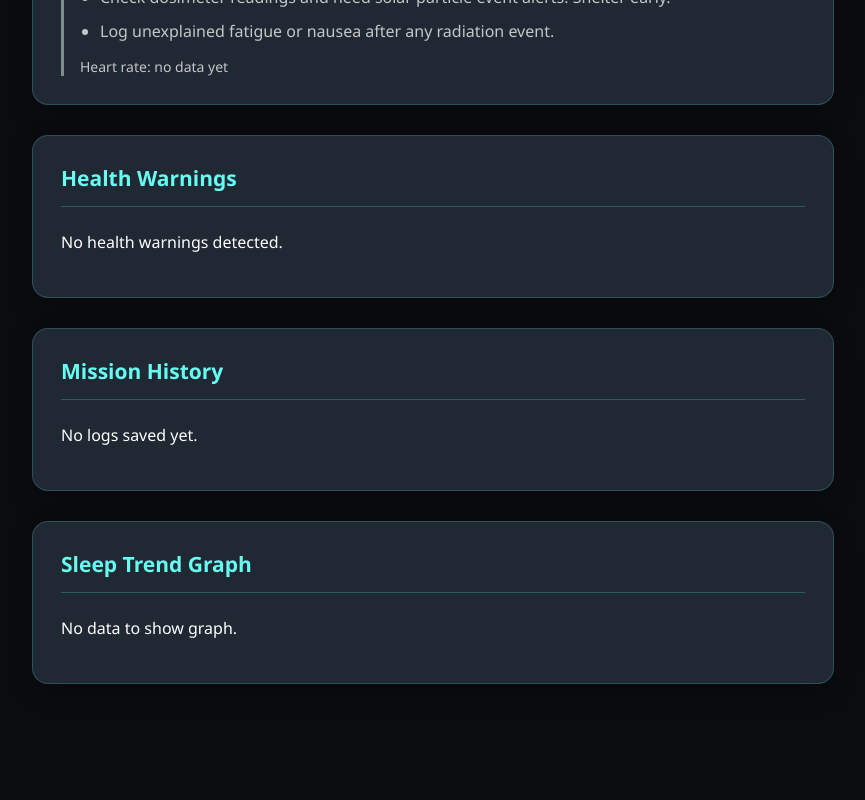
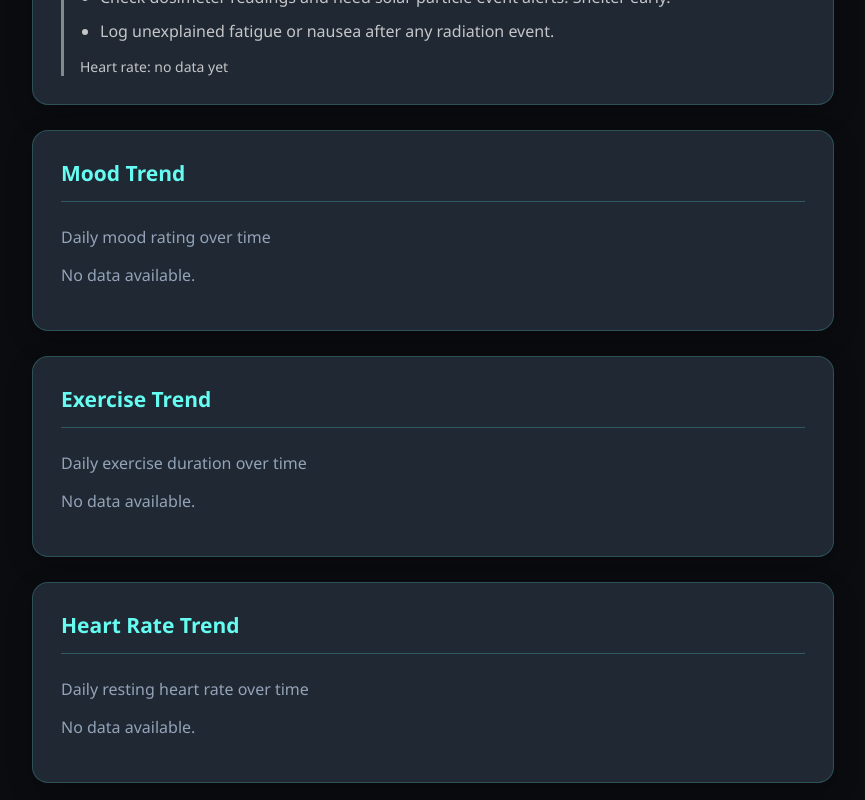
Before and after one commit to zahadaftab/astronaut-health-monitor, a React (Vite) app: page / in a window 1280 px wide. Shown: the part 1440-2240 px from the top of the page, without its empty margins (207-1072 px from the left). Before the commit the page ends 2189 px from the top, so only its background shows below. Built offline with nearby package versions, Linux system fonts and the light colour scheme.

Commit message:
Integrate MetricCharts into dashboard
import and implement MetricsCharts into dashboard

```diff
--- a/src/App.jsx
+++ b/src/App.jsx
@@ -5,6 +5,7 @@ import { checkHealthWarnings } from "./utils/warningEngine.js";
 import HealthScoreCard from "./components/HealthScoreCard";
 import SpaceContext from "./components/SpaceContext.jsx";
 import HazardTag from "./components/HazardTag";
+import MetricsCharts from "./components/MetricsCharts";
 
 function App() {
   const [formData, setFormData] = useState({
@@ -128,7 +129,8 @@ function App() {
         </form>
       </div>
       <HealthScoreCard warnings={warnings} logs={savedLogs} />
-      <SpaceContext logs={savedLogs}/>
+      <SpaceContext logs={savedLogs} />
+      <MetricsCharts logs={savedLogs} />
       {/* Step 13: Health Warnings */}
       <div className="card" style={{ marginTop: "30px" }}>
         <h2>Health Warnings</h2>
--- a/src/components/MetricsCharts.jsx
+++ b/src/components/MetricsCharts.jsx
@@ -42,7 +42,7 @@ function getLogDate(log) {
   return log?.date ?? log?.timestamp ?? log?.createdAt;
 }
 
-function MetricsChart({
+function MetricChart({
   title,
   subtitle,
   logs = [],
@@ -126,4 +126,41 @@ function MetricsChart({
   );
 }
 
-export default MetricsChart;
+function MetricsCharts({ logs = [] }) {
+  return (
+    <>
+      <MetricChart
+        title="Mood Trend"
+        subtitle="Daily mood rating over time"
+        logs={logs}
+        metric="mood"
+        label="Mood"
+        color="#66fcf1"
+        min={1}
+        max={5}
+        stepSize={1}
+        yTitle="Mood Rating"
+      />
+      <MetricChart
+        title="Exercise Trend"
+        subtitle="Daily exercise duration over time"
+        logs={logs}
+        metric="exercise"
+        label="Exercise"
+        color="#45a29e"
+        yTitle="Minutes"
+      />
+      <MetricChart
+        title="Heart Rate Trend"
+        subtitle="Daily resting heart rate over time"
+        logs={logs}
+        metric="heartRate"
+        label="Heart Rate"
+        color="#f87171"
+        yTitle="BPM"
+      />
+    </>
+  );
+}
+
+export default MetricsCharts;
```
